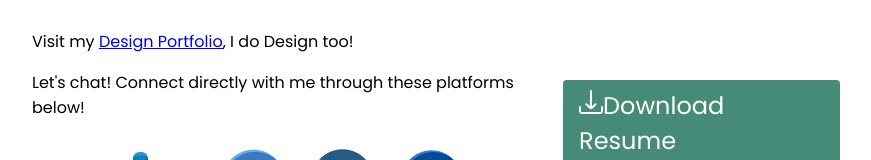
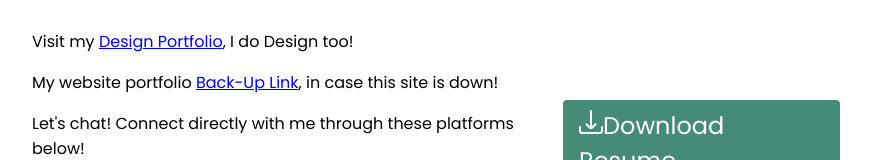
Before and after one commit to leonguyendotto/my-react-app, a React (Create React App) app: page / in a window 1280 px wide. Shown: the part 929-1089 px from the top of the page, without its empty margins (204-1075 px from the left). Built offline with nearby package versions, Linux system fonts and the light colour scheme; no server answers.

Commit message:
Update index.js

```diff
--- a/src/components/body/contact/index.js
+++ b/src/components/body/contact/index.js
@@ -11,6 +11,7 @@ function Contact() {
       <div className='contact-container'>
         <div className='contact-left'>
           <p>Visit my <a href="https://itsmeleo.com" target="_blank" rel="noopener noreferrer">Design Portfolio</a>, I do Design too! </p>
+          <p>My website portfolio <a href="https://leonguyenportfolio.vercel.app" target="_blank" rel="noopener noreferrer">Back-Up Link</a>, in case this site is down! </p>
           <p>Let's chat! Connect directly with me through these platforms below!</p>
           <SocialContact />
         </div>
```
